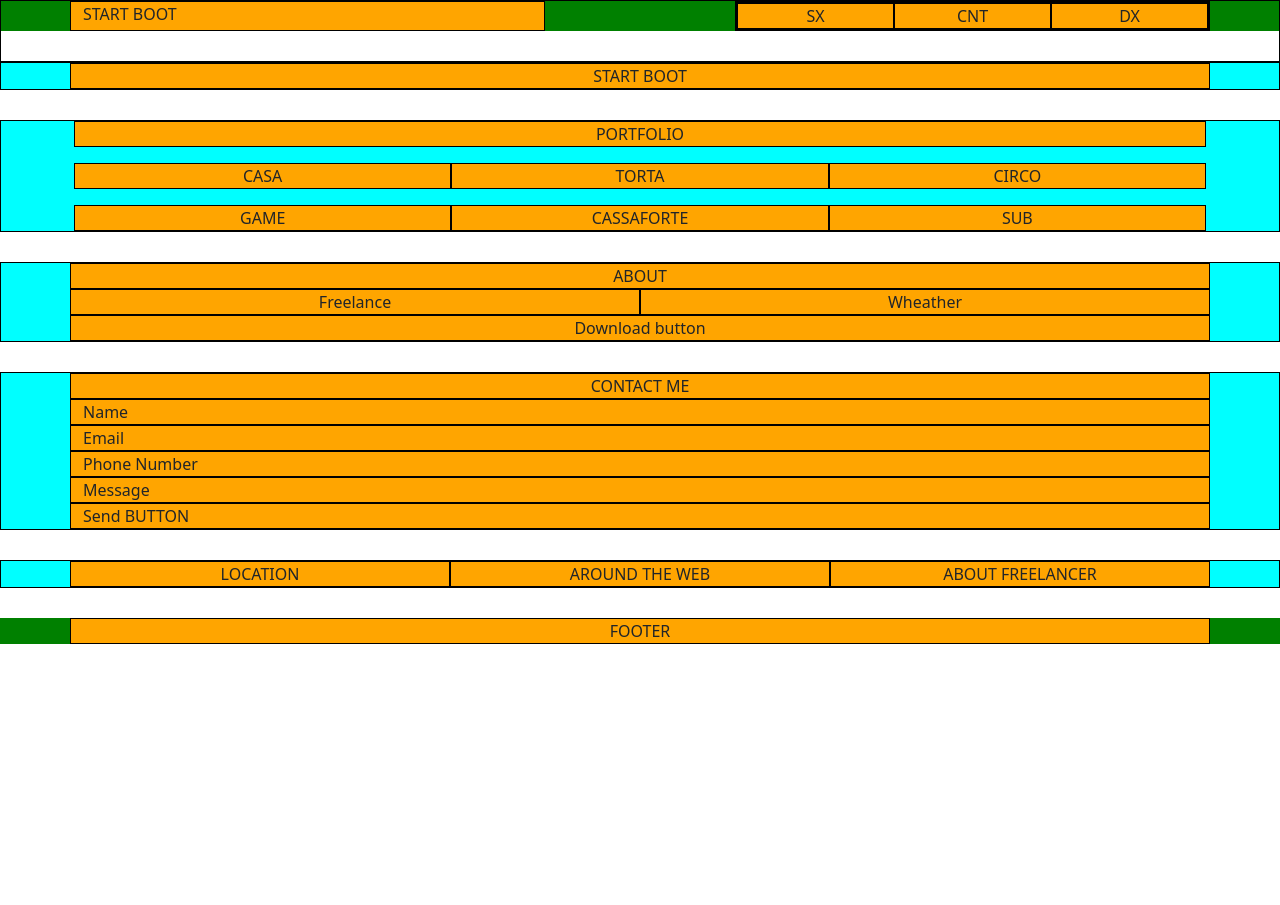
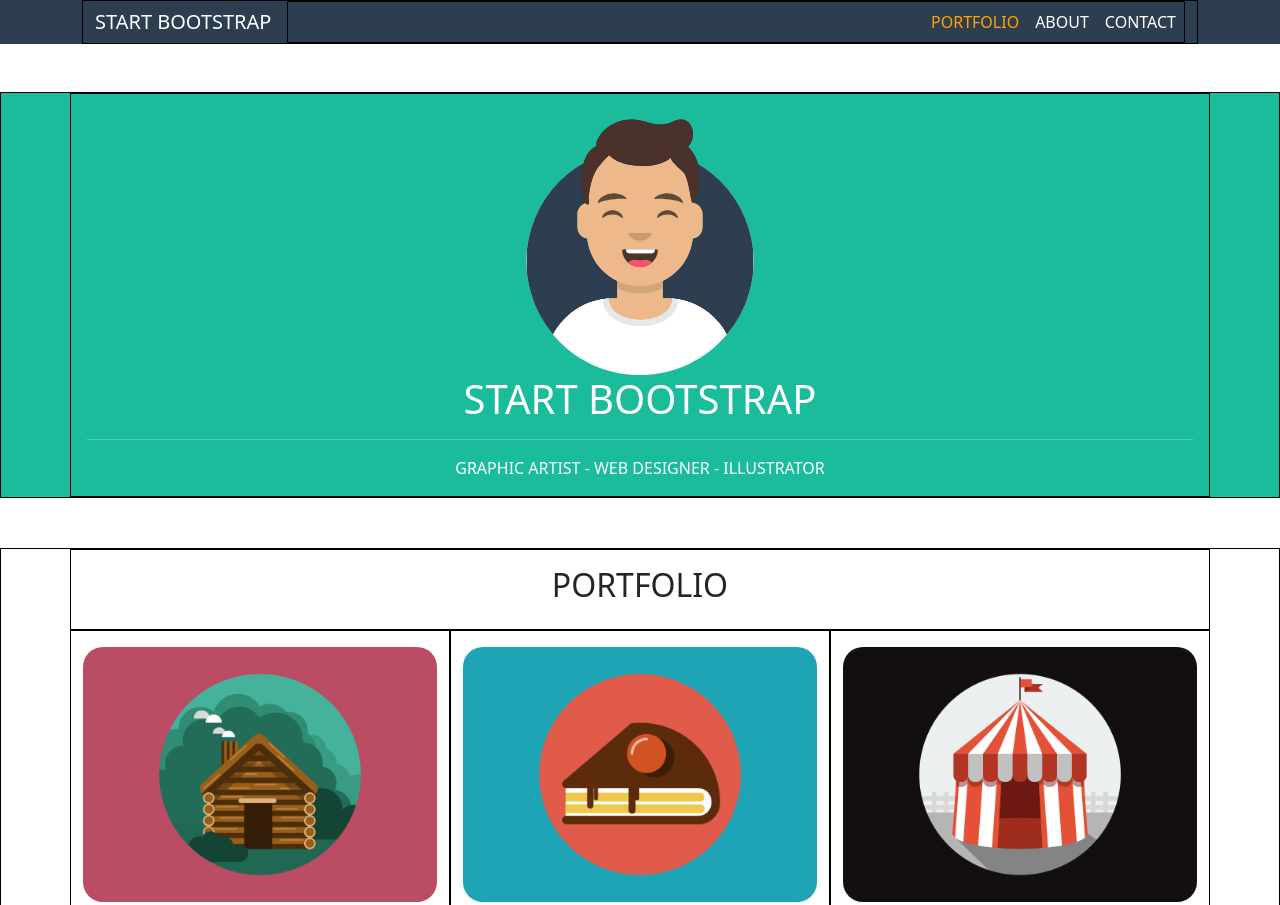
Before and after one commit to Matteo-Sarrecchia/html-css-bootstrap-freelancer, a plain HTML site: page index.html in a window 1280 px wide. Shown: the top 905 px of the page. Before the commit the page ends 800 px from the top, so only its background shows below. Drawn offline with nearby package versions, Linux system fonts and the light colour scheme.

Commit message:
first commit

```diff
--- a/css/style.css
+++ b/css/style.css
@@ -1,26 +1,72 @@
+header{
+    background-color: #2C3E50;
+}
 
+.navbar-brand, .nav-link{
+    color:white;
+}
 
+.navbar-nav .nav-link.active,
+.navbar-nav .nav-link.show{
+    color: orange;
+}
+
+/* corpo centrale */
+
+/* section jumbo */
+.backg-color{
+    background-color: #1ABC9C;
+    color: white;
+}
+
+.jumbo-img{
+    width: 250px;
+    margin: auto;
+}
+
+.jumbo-img img{
+    width: 100%;
+}
+
+/* section portfolio */
+.portfolio img{
+    width: 100%;
+    border-radius: 20px;
+}
+
+/* section contact me */
+.contact input{
+    border: none;
+    border-bottom: 1px solid black;
+    border-radius: 0;
+    margin-bottom: 30px;
+}
+
+.contact .btn{
+    background-color: #1ABC9C;
+}
 
 /* DEBUG */
 [class*="col"]{
-    background-color: orange;
+    /* background-color: orange; */
     border: 1px solid black;
 }
 
 
 .container-fluid{
     border: 1px solid black;
+    background-color: #2C3E50;
 }
 
-header, footer{
+footer{
     background-color: green;
     margin: 1px solid black;
     margin-bottom: 30px;
+    height: 100px;
 }
 
 section{
-    background-color: aqua;
     border: 1px solid black;
-    margin-bottom: 30px;
     min-height: 10px;
+    margin-bottom: 50px;
 }
--- a/index.html
+++ b/index.html
@@ -4,64 +4,40 @@
     <meta charset="UTF-8">
     <meta http-equiv="X-UA-Compatible" content="IE=edge">
     <meta name="viewport" content="width=device-width, initial-scale=1.0">
-    <link href="https://cdn.jsdelivr.net/npm/bootstrap@5.3.0-alpha3/dist/css/bootstrap.min.css" rel="stylesheet" integrity="sha384-KK94CHFLLe+nY2dmCWGMq91rCGa5gtU4mk92HdvYe
-    +M/SXH301p5ILy+dN9+nJOZ" crossorigin="anonymous">
+    <link href="https://cdn.jsdelivr.net/npm/bootstrap@5.3.0-alpha3/dist/css/bootstrap.min.css" rel="stylesheet" integrity="sha384-KK94CHFLLe+nY2dmCWGMq91rCGa5gtU4mk92HdvYe+M/SXH301p5ILy+dN9+nJOZ" crossorigin="anonymous">
+    <link rel="stylesheet" href="https://cdnjs.cloudflare.com/ajax/libs/font-awesome/6.4.0/css/all.min.css" integrity="sha512-iecdLmaskl7CVkqkXNQ/ZH/XLlvWZOJyj7Yy7tcenmpD1ypASozpmT/E0iPtmFIB46ZmdtAc9eNBvH0H/ZpiBw==" crossorigin="anonymous" referrerpolicy="no-referrer" />
     <link rel="stylesheet" href="css/style.css">
     <title>Bootstrap</title>
 </head>
 <body>
 
-    <div class="container-fluid g-0">
+
 
         <!-- header -->
         <header>
             <div class="container">
-
-                <!-- menu sinistra -->
-                <div class="row d-flex justify-content-between">
-                  <div class="col-5">
-                    START BOOT
-                  </div>
-                  <div class="col-5">
-
-                    <!-- menu destra -->
-                    <div class="container g-0">
-                        <div class="row">
-                          <div class="col g-0">
-                            <div class="container text-center d-none d-sm-block">
-                                <div class="row">
-                                  <div class="col ">
-                                    <div class="">
-                                        SX
-                                    </div>
-                                  </div>
-                                  <div class="col">
-                                    <div class="">
-                                        CNT
-                                    </div>
-                                  </div>
-                                  <div class="col">
-                                    DX
-                                  </div>
-                                </div>
-                              </div>
-                          </div>
-
-                          <!-- sub menu -->
-                          <div class="container text-center">
-                            <div class="row d-block d-sm-none">
-                              <div class="col">
-                                <div class="">
-                                    SUB MENU
-                                </div>
-                              </div>
-                            </div>
-                          </div>
-                      </div>
-                        </div>
-                      </div>
+              <nav class="navbar navbar-expand-lg bg-body-tertiary p-0 mb-5">
+                <div class="container-fluid">
+                  <a class="navbar-brand" href="#">START BOOTSTRAP</a>
+                  <button class="navbar-toggler" type="button" data-bs-toggle="collapse" data-bs-target="#navbarNav" aria-controls="navbarNav" aria-expanded="false" aria-label="Toggle navigation">
+                    <span class="navbar-toggler-icon"></span>
+                  </button>
+                  <div class="collapse navbar-collapse d-flex justify-content-end" id="navbarNav">
+                    <ul class="navbar-nav">
+                      <li class="nav-item">
+                        <a class="nav-link active" aria-current="page" href="#">PORTFOLIO</a>
+                      </li>
+                      <li class="nav-item">
+                        <a class="nav-link" href="#">ABOUT</a>
+                      </li>
+                      <li class="nav-item">
+                        <a class="nav-link" href="#">CONTACT</a>
+                      </li>
+                    </ul>
                   </div>
                 </div>
+              </nav>
+
               </div>
 
         </header>
@@ -70,11 +46,16 @@
         <main>
 
             <!-- section jumbo -->
-            <section class="jumbo">
+            <section class="jumbo backg-color">
                 <div class="container text-center">
                     <div class="row">
-                      <div class="col">
-                        START BOOT
+                      <div class="col p-3">
+                        <div class="jumbo-img">
+                          <img src="img/avatar.svg" alt="">
+                        </div>
+                        <h1>START BOOTSTRAP</h1>
+                        <hr>
+                        <div>GRAPHIC ARTIST - WEB DESIGNER - ILLUSTRATOR</div>
                       </div>
                     </div>
                 </div>
@@ -83,28 +64,28 @@
             <!-- section portfolio -->
             <section class="portfolio">
                 <div class="container text-center">
-                    <div class="row g-3">
+                    <div class="row">
 
-                      <div class="col-12">
-                        PORTFOLIO
+                      <div class="col-12 py-3">
+                        <h2>PORTFOLIO</h2>
                       </div>
-                      <div class="col-12 col-md-6 col-lg-4">
-                        CASA
+                      <div class="col-12 col-md-6 col-lg-4 py-3">
+                        <img src="img/cabin.png" alt="">
                       </div>
-                      <div class="col-12 col-md-6 col-lg-4">
-                        TORTA
+                      <div class="col-12 col-md-6 col-lg-4 py-3">
+                        <img src="img/cake.png" alt="">
                       </div>
-                      <div class="col-12 col-md-6 col-lg-4">
-                        CIRCO
+                      <div class="col-12 col-md-6 col-lg-4 py-3">
+                        <img src="img/circus.png" alt="">
                       </div>
-                      <div class="col-12 col-md-6 col-lg-4">
-                        GAME
+                      <div class="col-12 col-md-6 col-lg-4 py-3">
+                        <img src="img/game.png" alt="">
                       </div>
-                      <div class="col-12 col-md-6 col-lg-4">
-                        CASSAFORTE
+                      <div class="col-12 col-md-6 col-lg-4 py-3">
+                        <img src="img/safe.png" alt="">
                       </div>
-                      <div class="col-12 col-md-6 col-lg-4">
-                        SUB
+                      <div class="col-12 col-md-6 col-lg-4 py-3">
+                        <img src="img/submarine.png" alt="">
                       </div>
 
                     </div>
@@ -112,20 +93,24 @@
             </section>
 
             <!-- section about -->
-            <section class="about">
+            <section class="about backg-color">
                 <div class="container text-center">
                     <div class="row">
-                      <div class="col-12">
-                        ABOUT
+                      <div class="col-12 p-2">
+                        <h2>ABOUT</h2>
                       </div>
-                      <div class="col-12 col-md-6">
-                        Freelance
+                      <div class="col-12 col-md-6 p-5">
+                        <p>
+                          Freelancer is a free bootstrap theme created by Start Bootstrap. The download includes the complete source files including HTML, CSS, and JavaScript as well as optional LESS stylesheets for easy customization.
+                        </p>
                       </div>
-                      <div class="col-12 col-md-6">
-                        Wheather
+                      <div class="col-12 col-md-6 p-5">
+                        <p>
+                          Whether you're a student looking to showcase your work, a professional looking to attract clients, or a graphic artist looking to share your projects, this template is the perfect starting point!
+                        </p>
                       </div>
-                      <div class="col-12">
-                        Download button
+                      <div class="col-12 p-5">
+                        <button type="button" class="btn btn-outline-light"><i class="fa-sharp fa-regular fa-download" style="color: #ffffff;"></i> Download</button>
                       </div>
                     </div>
                   </div>
@@ -137,22 +122,24 @@
                 <div class="container">
                     <div class="row">
                       <div class="col-12 text-center">
-                        CONTACT ME
+                        <h2>CONTACT ME</h2>
                       </div>
                       <div class="col-12 ">
-                        Name
-                      </div>
-                      <div class="col-12">
-                        Email
-                      </div>
-                      <div class="col-12">
-                        Phone Number
-                      </div>
-                      <div class="col-12">
-                        Message
-                      </div>
-                      <div class="col-12">
-                        Send BUTTON
+                        <form>
+                          <div class="mb-3">
+                            <input type="text" class="form-control" placeholder="Name">
+                          </div>
+                          <div class="mb-3">
+                            <input type="email" class="form-control" aria-describedby="emailHelp" placeholder="Email Address">
+                          </div>
+                          <div class="mb-3">
+                            <input type="text" class="form-control" placeholder="Phone Number">
+                          </div>
+                          <div class="mb-3">
+                            <input type="text" class="form-control" placeholder="textarea">
+                          </div>
+                          <button type="submit" class="btn btn-primary">Send</button>
+                        </form>
                       </div>
                     </div>
                   </div>
@@ -186,7 +173,5 @@
                   </div>
         </footer>
 
-      </div>
-
 </body>
 </html>
```
